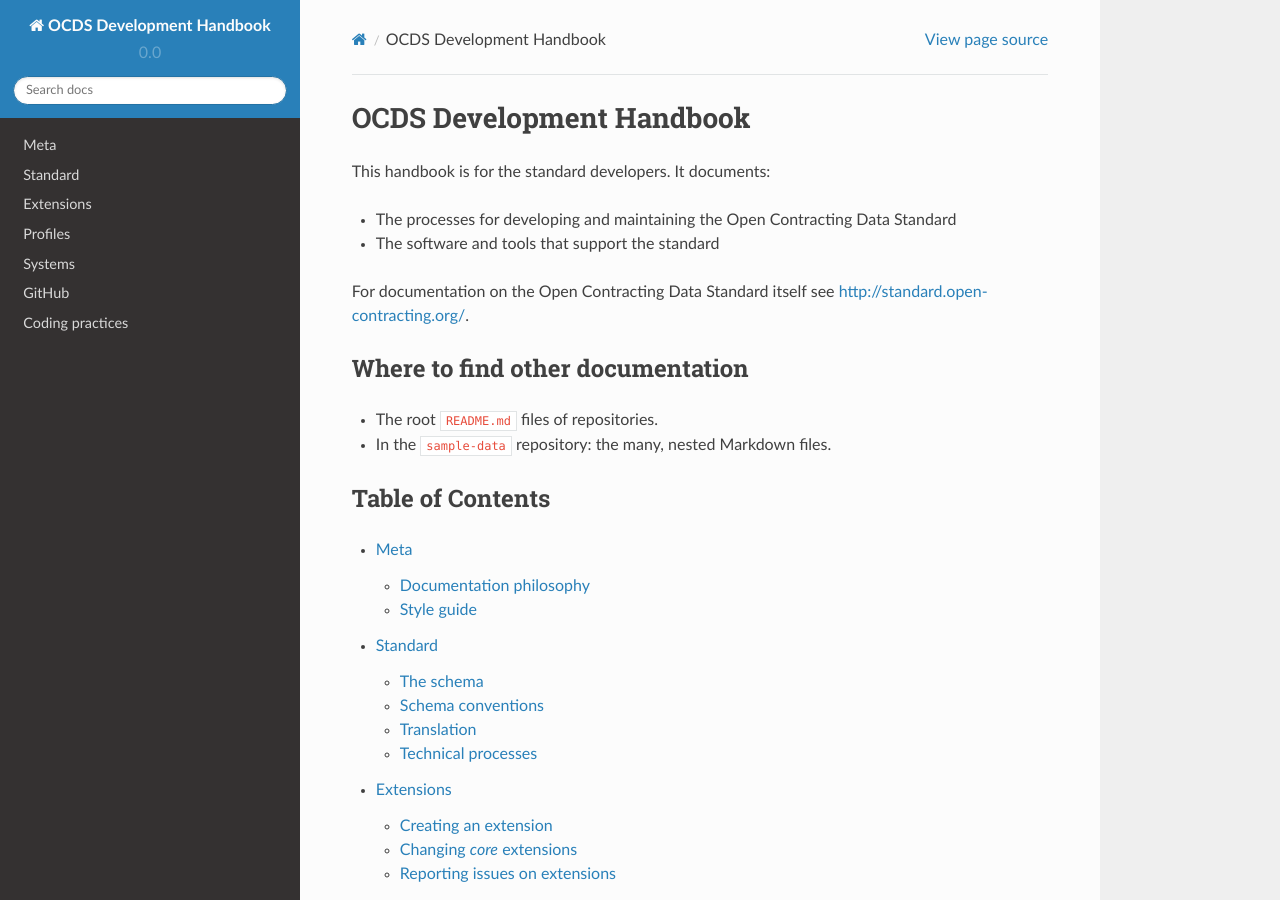
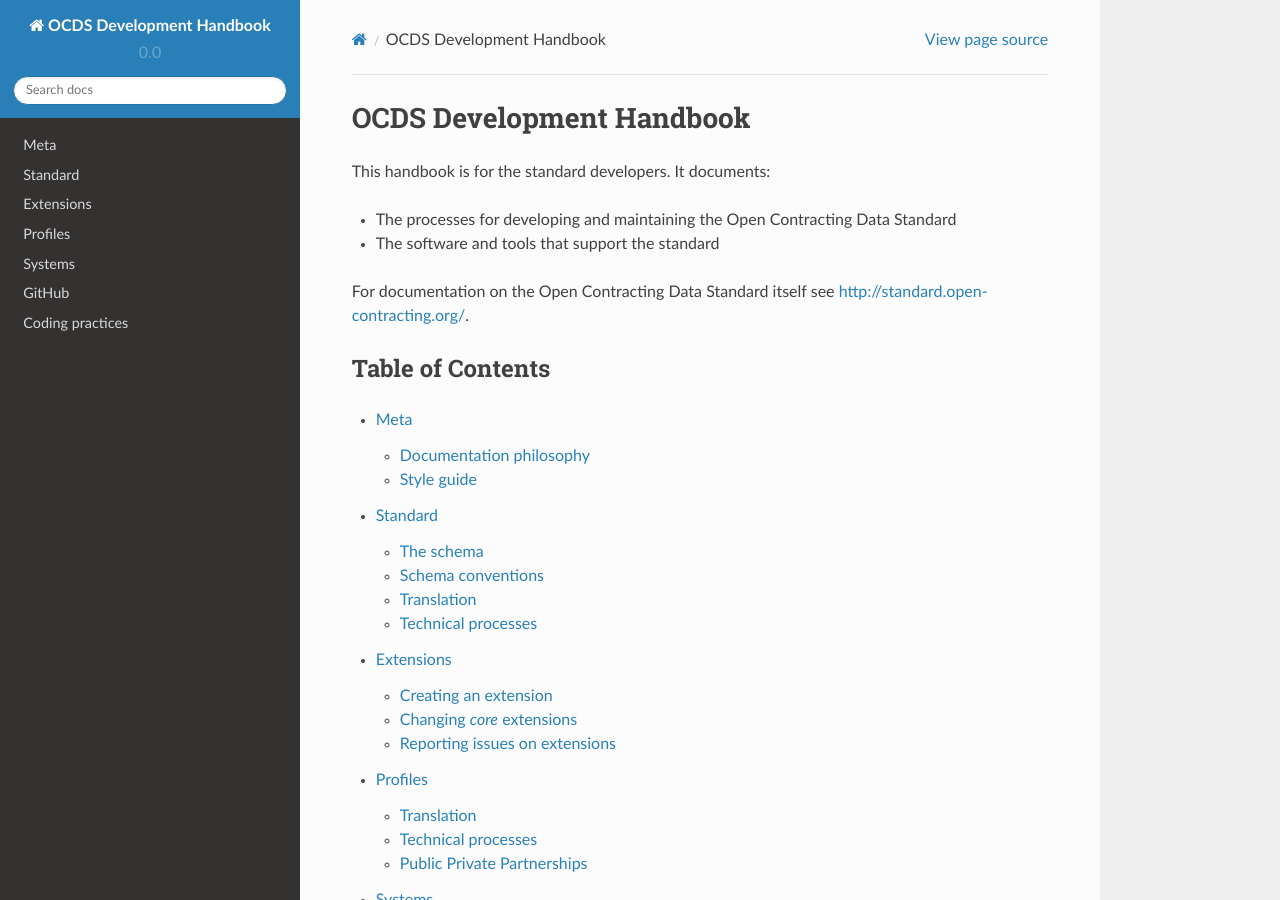
Before and after one commit to open-contracting/standard-development-handbook, a Sphinx documentation site: the page built from docs/index.md, in a window 1280 px wide and 900 px high. Built offline with Sphinx 7.4.7 and the Read the Docs theme 2.0.0, drawn with Linux system fonts in a browser that asks for light colours.

Commit message:
sample-data no longer has much relevant documentation, now that scrapers are moved to Kingfisher.

```diff
--- a/docs/index.md
+++ b/docs/index.md
@@ -6,11 +6,6 @@
 * The software and tools that support the standard
 
 For documentation on the Open Contracting Data Standard itself see <http://standard.open-contracting.org/>.
-
-## Where to find other documentation
-
-* The root `README.md` files of repositories.
-* In the `sample-data` repository: the many, nested Markdown files.
 
 ## Table of Contents
 
```
